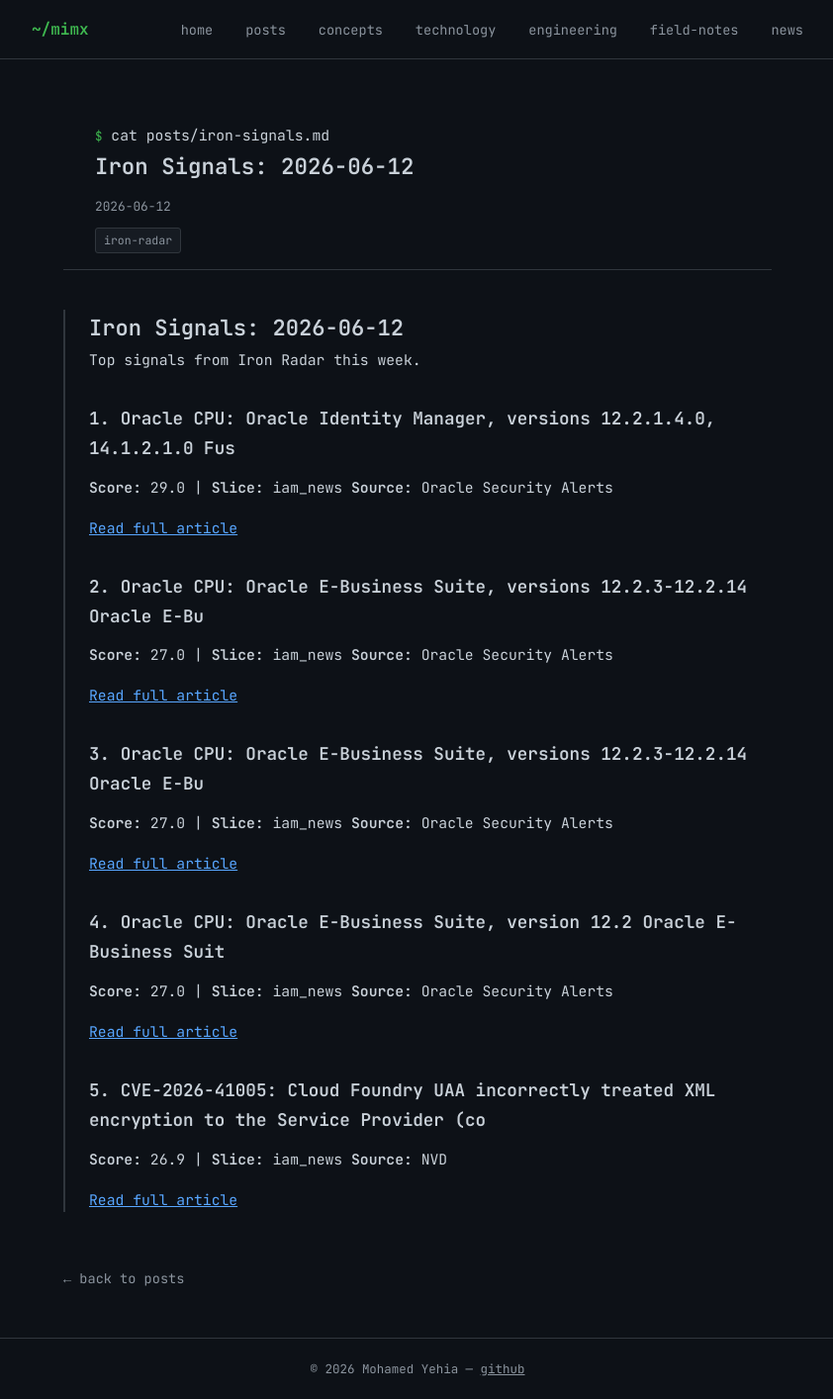
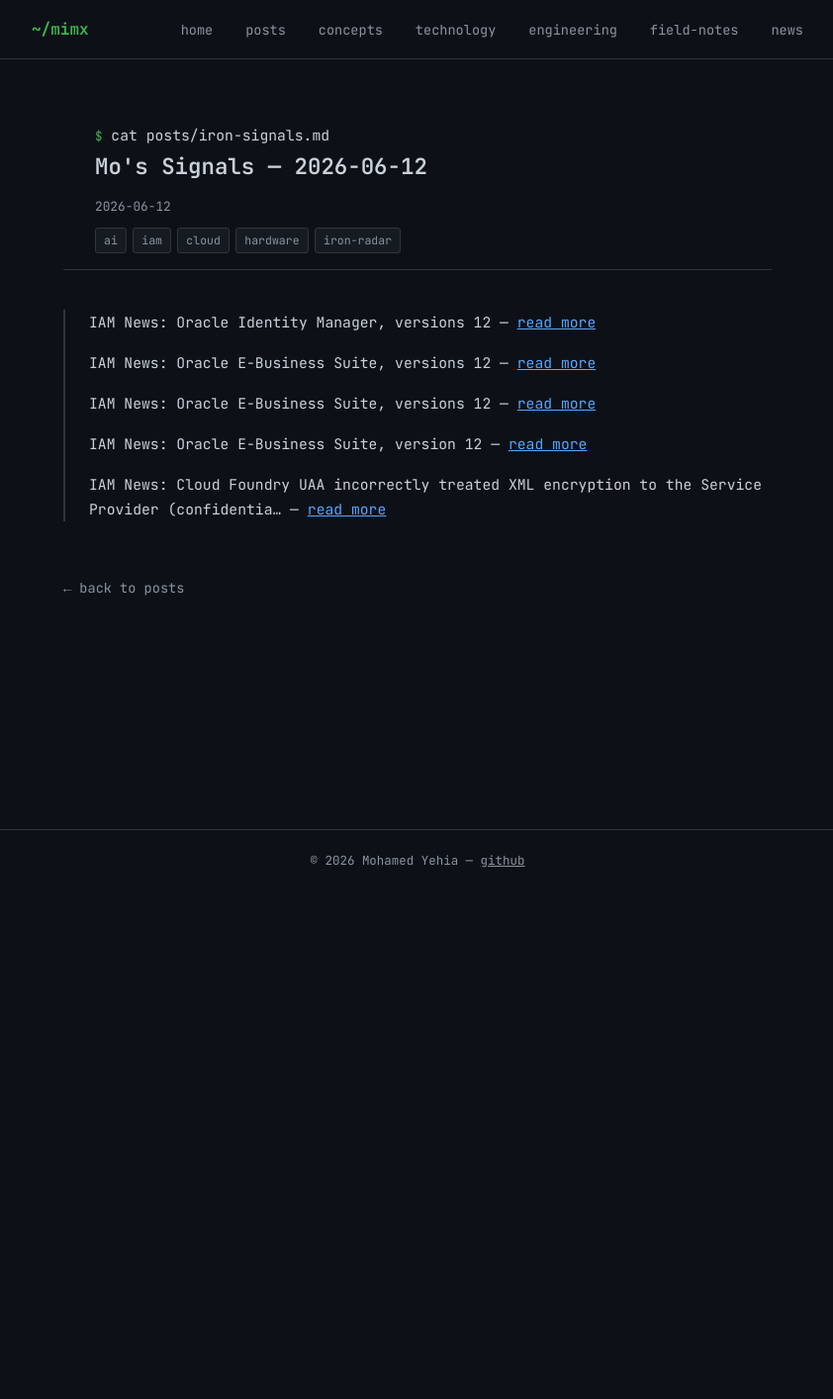
Before and after one commit to mimx/mimx.github.io, a Jekyll site: the page built from _posts/2026-06-12-iron-signals.md, in a window 1280 px wide. Shown: the whole page at 99% size, without its empty margins (218-1060 px from the left). Built offline with Jekyll 4.4.1, drawn with Linux system fonts in a browser that asks for light colours; our own code applies the rules of GitHub Pages for plain Markdown files; after the commit the page ends 900 px from its top, so only the background shows below that.

Commit message:
Iron Signals — 2026-06-12

```diff
--- a/_posts/2026-06-12-iron-signals.md
+++ b/_posts/2026-06-12-iron-signals.md
@@ -1,46 +1,23 @@
 ---
-title: "Iron Signals: 2026-06-12"
-date: 2026-06-12 16:45:04 +0000
-categories: [news, security, iam]
-tags: [iron-radar]
+layout: post
+title: "Mo's Signals — 2026-06-12"
+date: 2026-06-12
+categories: [news]
+tags: [ai, iam, cloud, hardware, iron-radar]
+excerpt: "Weak-signal notes from Iron Radar."
 ---
 
-# Iron Signals: 2026-06-12
+IAM News: Oracle Identity Manager, versions 12
+  — [read more](https://www.oracle.com/security-alerts/alert-CVE-2026-21992.html)
 
-Top signals from Iron Radar this week.
+IAM News: Oracle E-Business Suite, versions 12
+  — [read more](https://www.oracle.com/security-alerts/alert-cve-2025-61884.html)
 
+IAM News: Oracle E-Business Suite, versions 12
+  — [read more](https://www.oracle.com/security-alerts/alert-cve-2025-61882.html)
 
-## 1. Oracle CPU: Oracle Identity Manager, versions 12.2.1.4.0, 14.1.2.1.0 Fus
+IAM News: Oracle E-Business Suite, version 12
+  — [read more](https://www.oracle.com/security-alerts/alert-cve-2022-21500.html)
 
-**Score:** 29.0 | **Slice:** iam_news
-**Source:** Oracle Security Alerts
-
-[Read full article](https://www.oracle.com/security-alerts/alert-CVE-2026-21992.html)
-
-## 2. Oracle CPU: Oracle E-Business Suite, versions 12.2.3-12.2.14 Oracle E-Bu
-
-**Score:** 27.0 | **Slice:** iam_news
-**Source:** Oracle Security Alerts
-
-[Read full article](https://www.oracle.com/security-alerts/alert-cve-2025-61884.html)
-
-## 3. Oracle CPU: Oracle E-Business Suite, versions 12.2.3-12.2.14 Oracle E-Bu
-
-**Score:** 27.0 | **Slice:** iam_news
-**Source:** Oracle Security Alerts
-
-[Read full article](https://www.oracle.com/security-alerts/alert-cve-2025-61882.html)
-
-## 4. Oracle CPU: Oracle E-Business Suite, version 12.2 Oracle E-Business Suit
-
-**Score:** 27.0 | **Slice:** iam_news
-**Source:** Oracle Security Alerts
-
-[Read full article](https://www.oracle.com/security-alerts/alert-cve-2022-21500.html)
-
-## 5. CVE-2026-41005: Cloud Foundry UAA incorrectly treated XML encryption to the Service Provider (co
-
-**Score:** 26.9 | **Slice:** iam_news
-**Source:** NVD
-
-[Read full article](https://nvd.nist.gov/vuln/detail/CVE-2026-41005)
+IAM News: Cloud Foundry UAA incorrectly treated XML encryption to the Service Provider (confidentia…
+  — [read more](https://nvd.nist.gov/vuln/detail/CVE-2026-41005)
```
